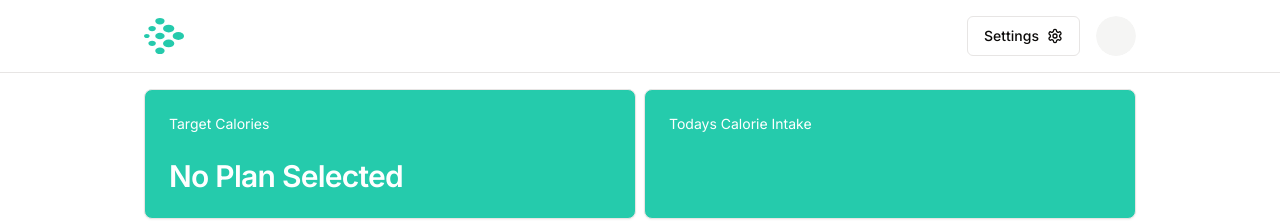
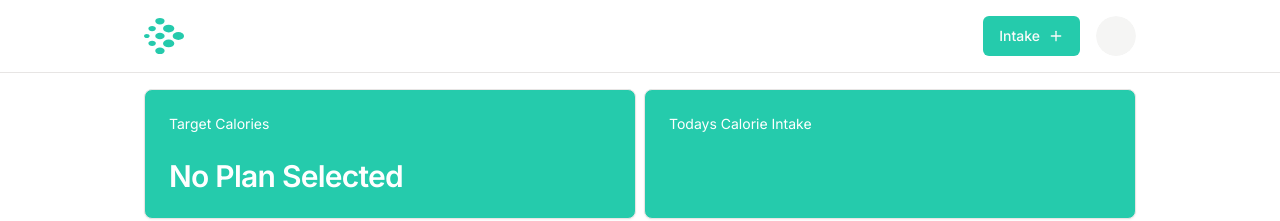
Before and after one commit to kamotekiddev/calorie-tracker, a Next.js app: page /dashboard in a window 1280 px wide. Shown: the top 221 px of the page. Built offline with nearby package versions, Linux system fonts and the light colour scheme; no server answers.

Commit message:
remove the settings

```diff
--- a/components/layouts/Header.tsx
+++ b/components/layouts/Header.tsx
@@ -1,7 +1,8 @@
 import Image from "next/image";
-import { Settings } from "lucide-react";
+import { Plus } from "lucide-react";
 import { Button } from "@/components/ui/button";
 import UserMenu from "./UserMenu";
+import Link from "next/link";
 
 function Header() {
   return (
@@ -9,10 +10,12 @@ function Header() {
       <div className="flex justify-between gap-4 mx-auto max-w-5xl p-4">
         <Image src="/logo.svg" width={40} height={40} alt="Logo" />
         <div className="flex items-center gap-4">
-          <Button className="flex gap-2" variant="outline">
-            Settings
-            <Settings className="h-4 w-4" />
-          </Button>
+          <Link href="/calorie-intakes/intake">
+            <Button className="flex gap-2">
+              Intake
+              <Plus className="h-4 w-4" />
+            </Button>
+          </Link>
           <UserMenu />
         </div>
       </div>
```
